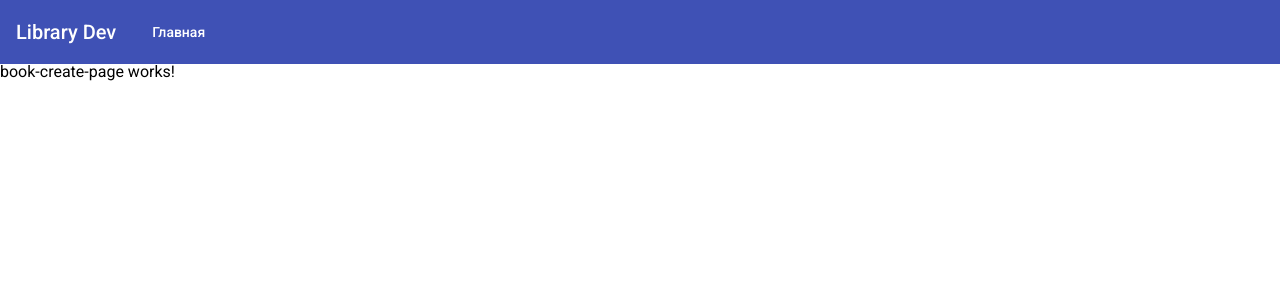
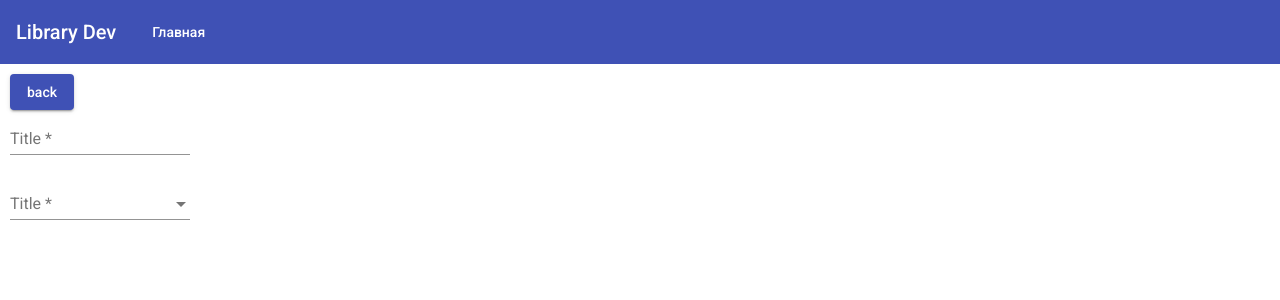
Before and after one commit to 14837-eng/Book-app, an Angular app: page /book/create in a window 1280 px wide. Shown: the top 300 px of the page. Built offline with nearby package versions, Linux system fonts and the light colour scheme.

Commit message:
feat(book-create): Change view

```diff
--- a/src/app/book-create-page/book-create-page.component.html
+++ b/src/app/book-create-page/book-create-page.component.html
@@ -1 +1,8 @@
-<p>book-create-page works!</p>
+<div class="book-create-page">
+  <div class="book-create-page-nav">
+    <button mat-raised-button color="primary" routerLink="/">back</button>
+  </div>
+  <div class="book-create-page-content">
+    <app-book-form></app-book-form>
+  </div>
+</div>
--- a/src/app/book-create-page/book-create-page.component.scss
+++ b/src/app/book-create-page/book-create-page.component.scss
@@ -0,0 +1,3 @@
+.book-create-page {
+  padding: 10px;
+}
```
Also changed, not shown: src/app/book-create-page/book-create-page.module.ts (+8 -1 lines).
